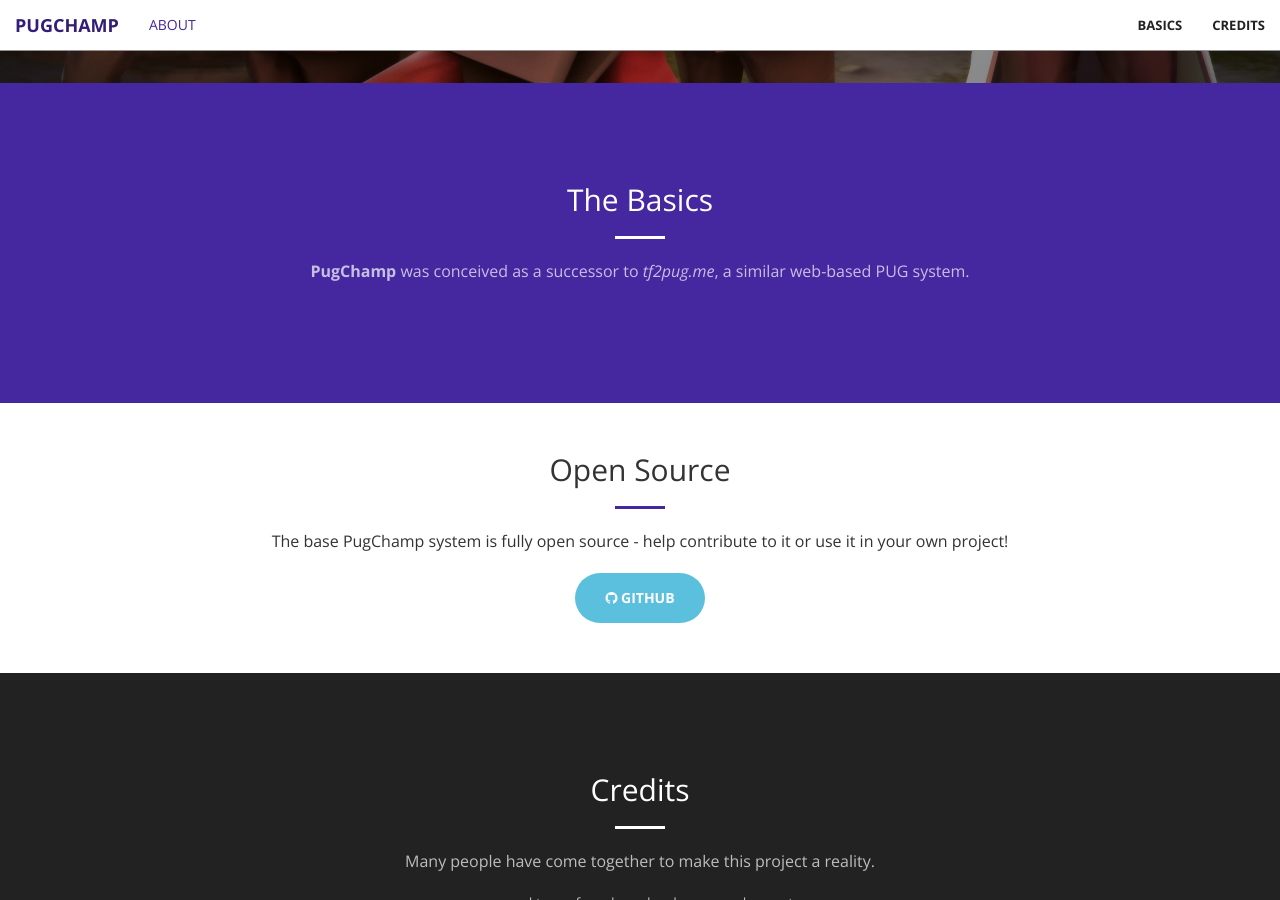
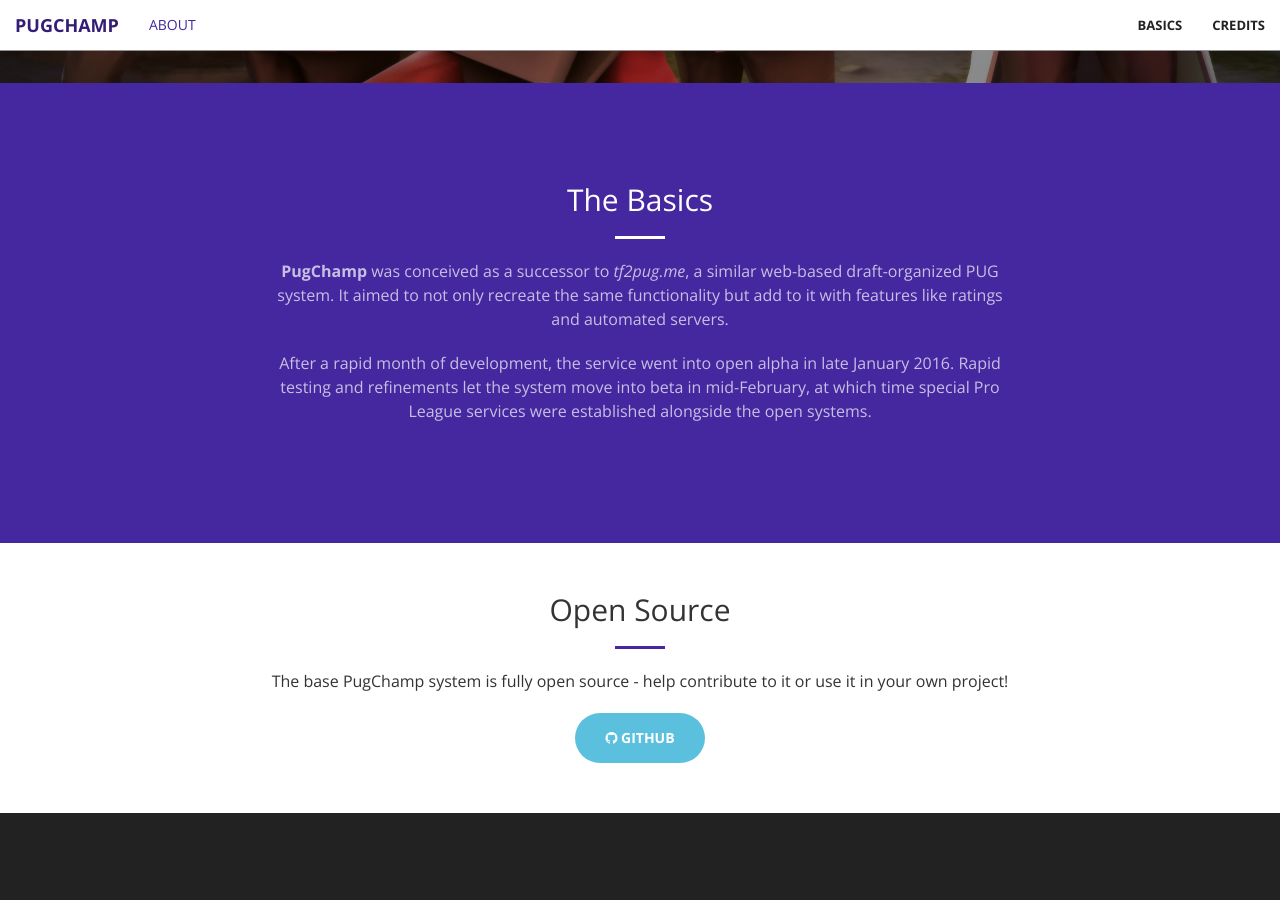
Before and after one commit to ChampGG/pug.champ.gg, a Jekyll site: the page built from about.html, in a window 1280 px wide and 900 px high, scrolled down 567 px. Built offline with Jekyll 4.4.1, drawn with Linux system fonts in a browser that asks for light colours.

Commit message:
Expand about page.

```diff
--- a/about.html
+++ b/about.html
@@ -24,7 +24,8 @@
             <div class="col-lg-8 col-lg-offset-2 text-center">
                 <h2 class="section-heading">The Basics</h2>
                 <hr class="light">
-                <p class="text-faded"><strong>PugChamp</strong> was conceived as a successor to <em>tf2pug.me</em>, a similar web-based PUG system.</p>
+                <p class="text-faded"><strong>PugChamp</strong> was conceived as a successor to <em>tf2pug.me</em>, a similar web-based draft-organized PUG system. It aimed to not only recreate the same functionality but add to it with features like ratings and automated servers.</p>
+                <p class="text-faded">After a rapid month of development, the service went into open alpha in late January 2016. Rapid testing and refinements let the system move into beta in mid-February, at which time special Pro League services were established alongside the open systems.</p>
             </div>
         </div>
     </div>
```
